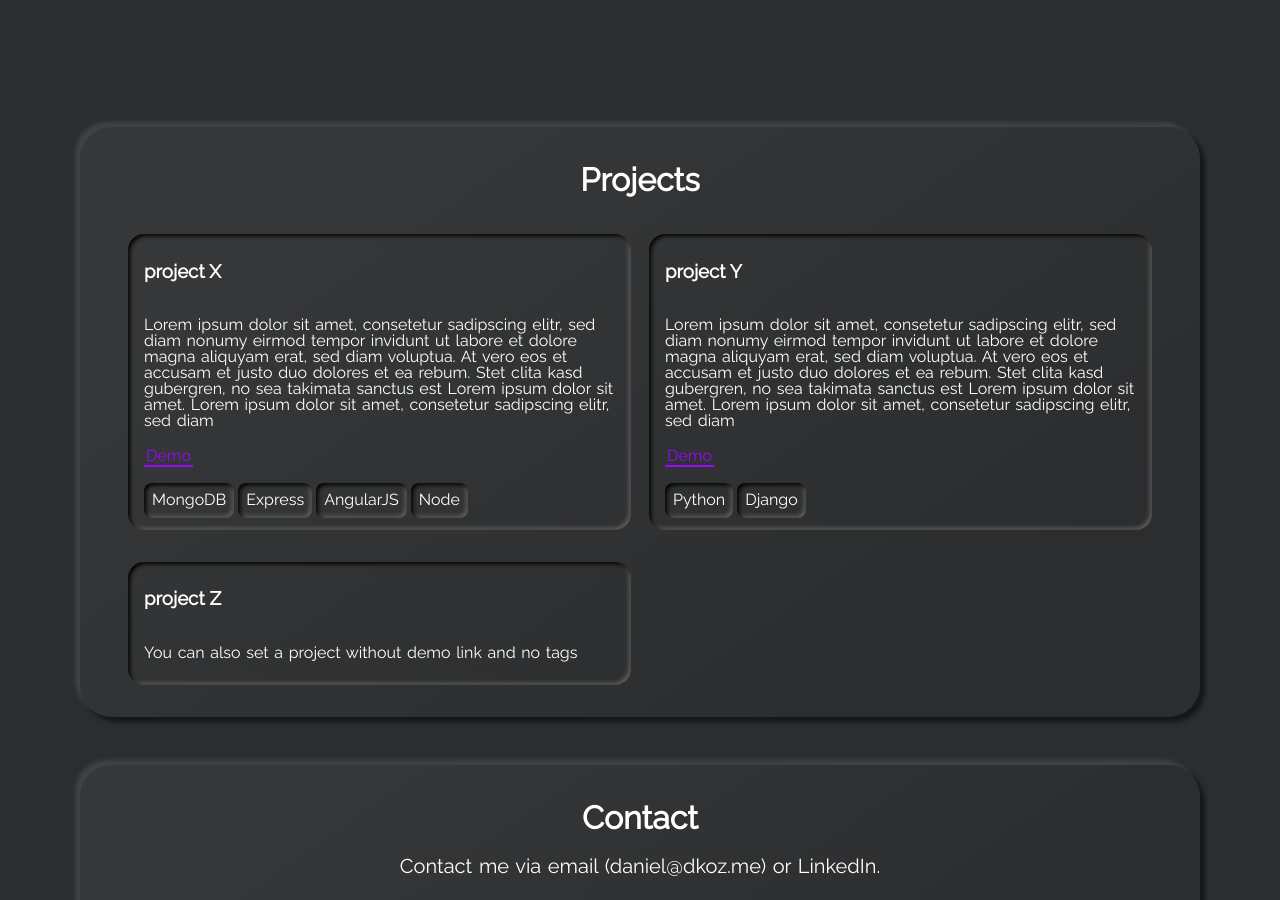
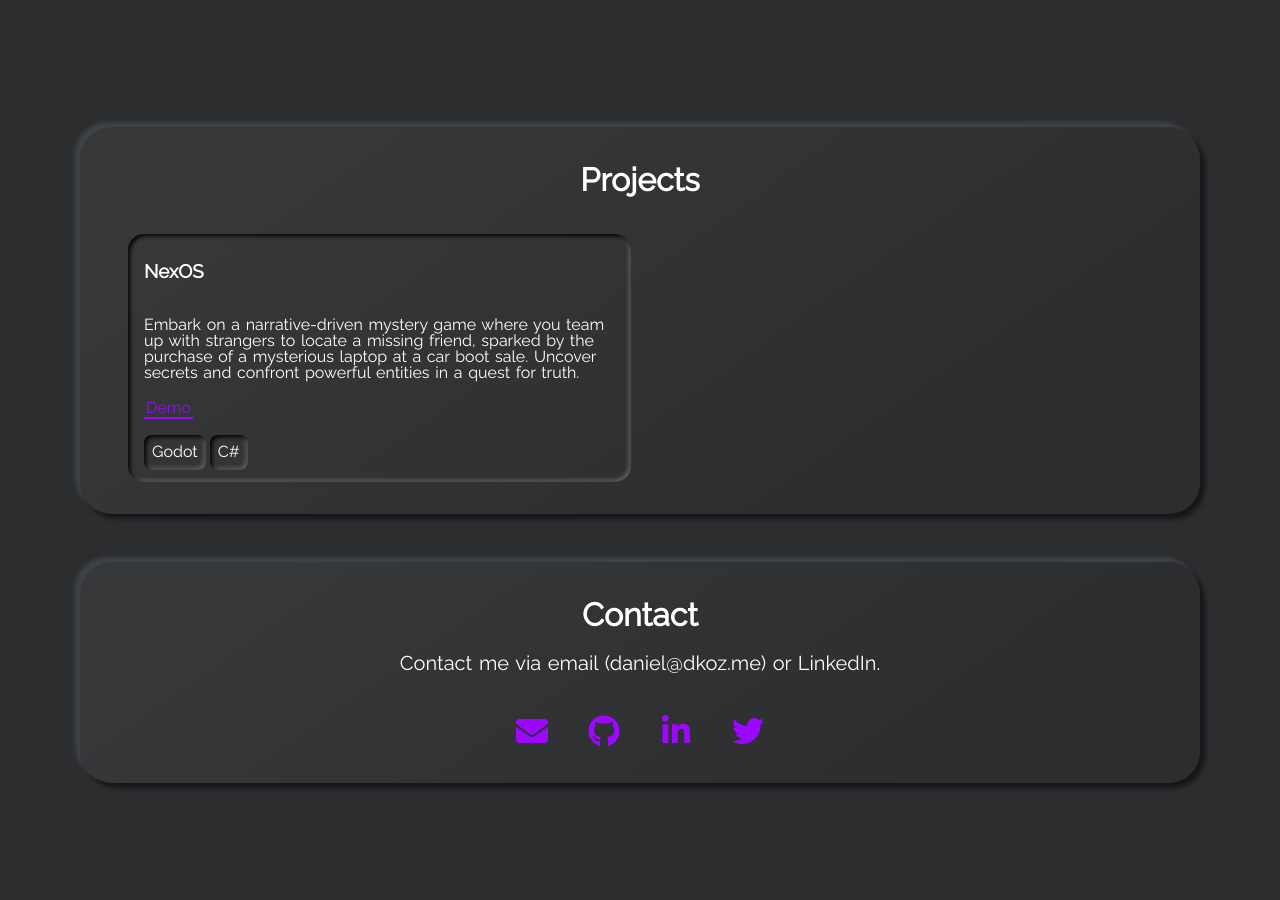
Before and after one commit to MrDKOz/mrdkoz.github.io, a Jekyll site: the page built from index.html, in a window 1280 px wide and 900 px high, scrolled down 933 px. Built offline with Jekyll 4.4.1, drawn with Linux system fonts in a browser that asks for light colours.

Commit message:
Update projects.yml

```diff
--- a/_data/projects.yml
+++ b/_data/projects.yml
@@ -13,21 +13,9 @@
 #     - tag: AngularJS
 #     - tag: Node
 
-- name: project X
-  descr: "Lorem ipsum dolor sit amet, consetetur sadipscing elitr, sed diam nonumy eirmod tempor invidunt ut labore et dolore magna aliquyam erat, sed diam voluptua. At vero eos et accusam et justo duo dolores et ea rebum. Stet clita kasd gubergren, no sea takimata sanctus est Lorem ipsum dolor sit amet. Lorem ipsum dolor sit amet, consetetur sadipscing elitr, sed diam"
-  demo: https://example.com/
+- name: NexOS
+  descr: "Embark on a narrative-driven mystery game where you team up with strangers to locate a missing friend, sparked by the purchase of a mysterious laptop at a car boot sale. Uncover secrets and confront powerful entities in a quest for truth."
+  demo: https://mrdkoz.itch.io/nexos
   tags:
-    - tag: MongoDB
-    - tag: Express
-    - tag: AngularJS
-    - tag: Node
-
-- name: project Y
-  descr: "Lorem ipsum dolor sit amet, consetetur sadipscing elitr, sed diam nonumy eirmod tempor invidunt ut labore et dolore magna aliquyam erat, sed diam voluptua. At vero eos et accusam et justo duo dolores et ea rebum. Stet clita kasd gubergren, no sea takimata sanctus est Lorem ipsum dolor sit amet. Lorem ipsum dolor sit amet, consetetur sadipscing elitr, sed diam"
-  demo: https://example.com/
-  tags:
-    - tag: Python
-    - tag: Django
-
-- name: project Z
-  descr: "You can also set a project without demo link and no tags"
+    - tag: Godot
+    - tag: C#
```
